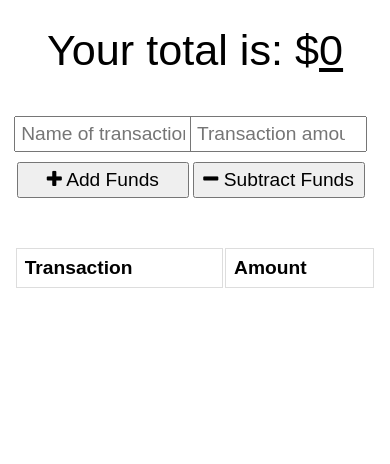
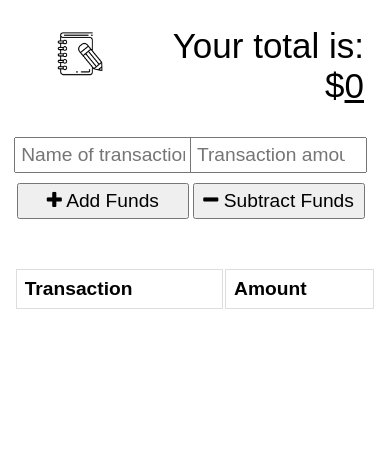
Before and after one commit to gregriss/budget-tracker-pwa, a website: page public/index.html in a window 390 px wide. Drawn offline with nearby package versions, Linux system fonts and the light colour scheme; no server answers.

Commit message:
add header with notebook icon, add CSS Grid header styles

```diff
--- a/public/index.html
+++ b/public/index.html
@@ -14,10 +14,14 @@
 </head>
 <body>
   <div class="wrapper">
-    <div class="total">
-      <div class="total">Your total is: $<span id="total">0</span></div>
-    </div>
-
+    <header>
+      <figure id="icon-fig">
+        <img id="icon-img" src="icons/icon-192x192.png" alt="budget icon">
+      </figure>
+      <div class="total">
+        <div class="total">Your total is: $<span id="total">0</span></div>
+      </div>
+    </header>
     <div class="form">
       <input type="text" id="t-name" placeholder="Name of transaction" />
       <input type="number" min="0" id="t-amount" placeholder="Transaction amount" />
--- a/public/styles.css
+++ b/public/styles.css
@@ -1,14 +1,18 @@
 body {
   font-size: 120%;
   font-family: sans-serif;
+}
+
+header {
+  display: grid;
+  grid-template-rows: 1fr;
+  grid-template-columns: 1fr 4fr;
 }
 
 button, input {
   font-size: 100%;
   margin: 5px 0;
   padding: 5px;
-  /* border: 1px black solid;
-  border-radius: 5px; */
 }
 
 table {
@@ -39,12 +43,14 @@ tr:nth-child(even) {
 
 .total {
   font-size: 150%;
+  text-align: right;
   /* text-decoration: underline; */
   padding: 0.5rem;
+  grid-template-areas: 1 / 2 / 2 / 6;
 }
 
 .form {
-  margin-top: 25px;
+  margin-top: 20px;
   width: 100%;
 }
 
@@ -56,6 +62,13 @@ tr:nth-child(even) {
   margin: 0 auto;
 }
 
+#icon-img {
+  height: 72px;
+  margin: 0;
+  text-align: right;
+  grid-template-areas: 1 / 1 / 2 / 2;
+}
+
 #total {
   text-decoration: underline;
 }
@@ -64,12 +77,14 @@ tr:nth-child(even) {
   body {
     margin: 0 auto;
   }
-
+  .total {
+    font-size: 135%;
+  }
   .form {
     display: grid;
     place-items: center;
     grid-template: 1fr 1fr / 1fr 1fr;
-    margin: 20px 5px 5px 5px;
+    margin: 10px 5px 5px 5px;
     width: 95%;
   }
 
@@ -84,4 +99,8 @@ tr:nth-child(even) {
   button {
     width: 98%;
   }
+
+  #icon-img {
+    height: 52px;
+  }
 }
```
